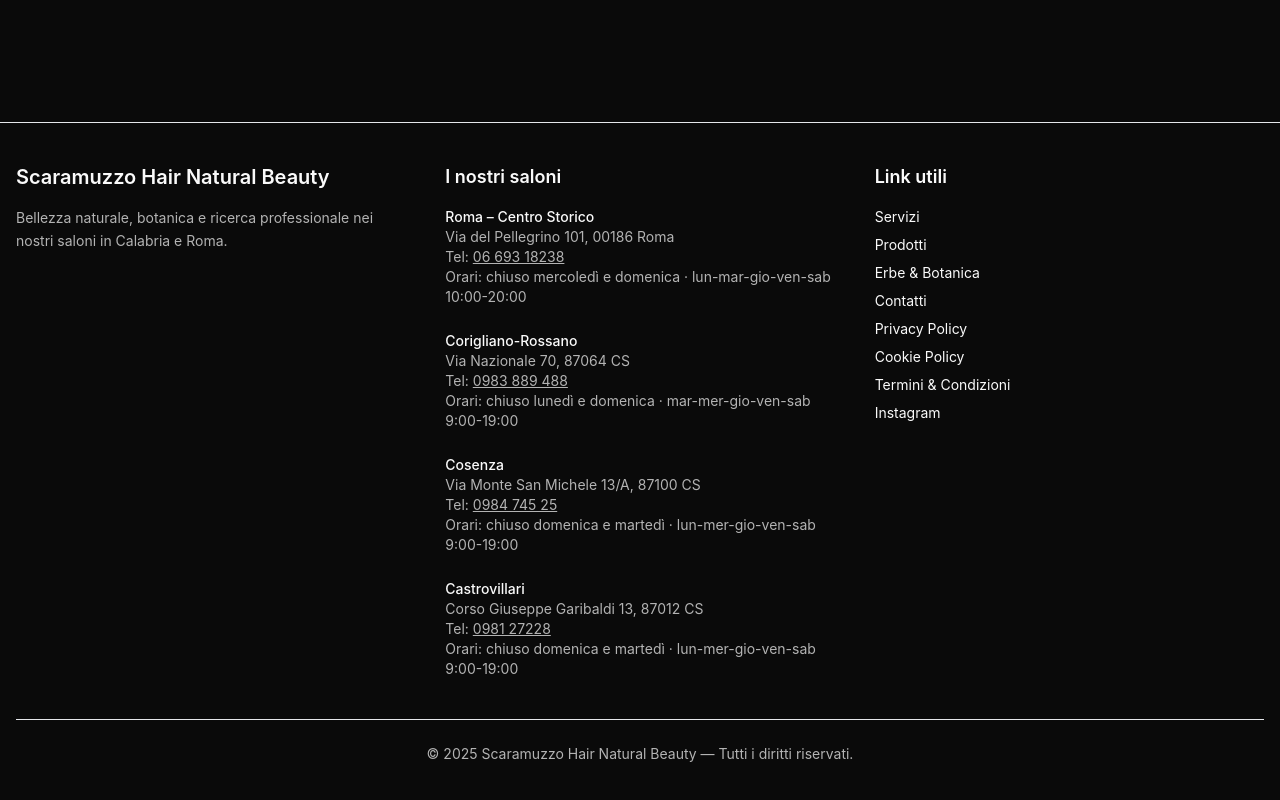
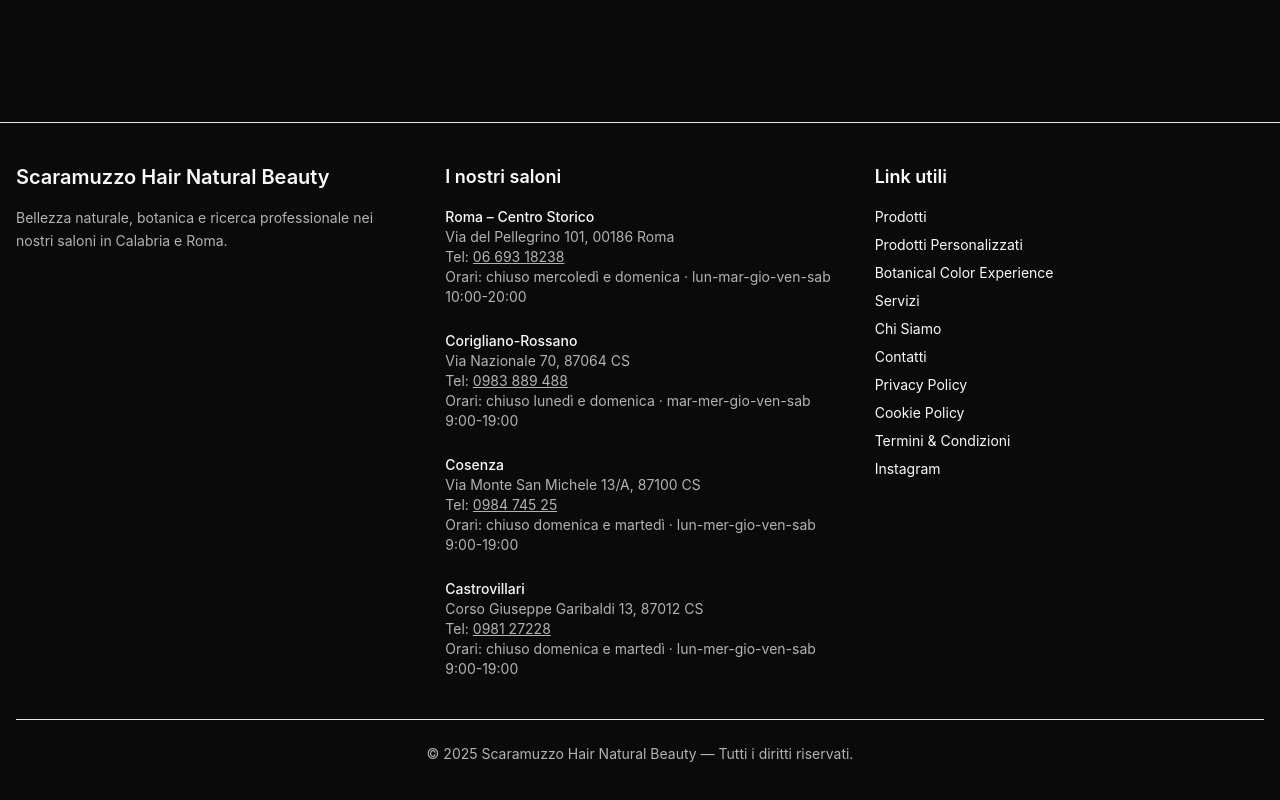
Before and after one commit to Chris1998c/Scaramuzzo, a Next.js app: page /diagnosi-botanica in a window 1280 px wide. Shown: the part 1204-2004 px from the top of the page. Built offline with nearby package versions, Linux system fonts and the light colour scheme.

Commit message:
UpdateScaramuzzoGreen3.0-up4

```diff
--- a/app/components/Home.tsx
+++ b/app/components/Home.tsx
@@ -47,17 +47,17 @@
 
           <div className="mt-9 flex flex-col gap-3 sm:flex-row sm:gap-4">
             <Link
-              href="#metodo"
+              href="/erbe"
               className="inline-flex items-center justify-center gap-2 rounded-full bg-accent px-7 py-3.5 text-base font-semibold text-accent-foreground shadow-md transition hover:opacity-90"
             >
-              {t.ctaPrimary}
+              {t.ctaSecondary}
               <ArrowRight className="h-5 w-5" />
             </Link>
             <Link
-              href="/erbe"
+              href="#metodo"
               className="inline-flex items-center justify-center rounded-full border border-border/60 px-7 py-3.5 text-base font-semibold transition hover:border-accent/50 hover:bg-card/60"
             >
-              {t.ctaSecondary}
+              {t.ctaPrimary}
             </Link>
           </div>
         </div>
--- a/app/components/site/Footer.tsx
+++ b/app/components/site/Footer.tsx
@@ -16,7 +16,9 @@
       links: "Link utili",
       services: "Servizi",
       products: "Prodotti",
-      herbs: "Erbe & Botanica",
+      custom: "Prodotti Personalizzati",
+      bce: "Botanical Color Experience",
+      about: "Chi Siamo",
       contact: "Contatti",
       privacy: "Privacy Policy",
       cookie: "Cookie Policy",
@@ -41,7 +43,9 @@
       links: "Useful links",
       services: "Services",
       products: "Products",
-      herbs: "Herbs & Botanicals",
+      custom: "Personalized Products",
+      bce: "Botanical Color Experience",
+      about: "About Us",
       contact: "Contact",
       privacy: "Privacy Policy",
       cookie: "Cookie Policy",
@@ -143,18 +147,28 @@
             <h4 className="text-lg font-semibold mb-4">{t.links}</h4>
             <ul className="space-y-2 text-sm">
               <li>
-                <Link href="/services" className="hover:underline">
-                  {t.services}
-                </Link>
-              </li>
-              <li>
                 <Link href="/products" className="hover:underline">
                   {t.products}
                 </Link>
               </li>
               <li>
                 <Link href="/erbe" className="hover:underline">
-                  {t.herbs}
+                  {t.custom}
+                </Link>
+              </li>
+              <li>
+                <Link href="/diagnosi-botanica" className="hover:underline">
+                  {t.bce}
+                </Link>
+              </li>
+              <li>
+                <Link href="/services" className="hover:underline">
+                  {t.services}
+                </Link>
+              </li>
+              <li>
+                <Link href="/about" className="hover:underline">
+                  {t.about}
                 </Link>
               </li>
               <li>
```
